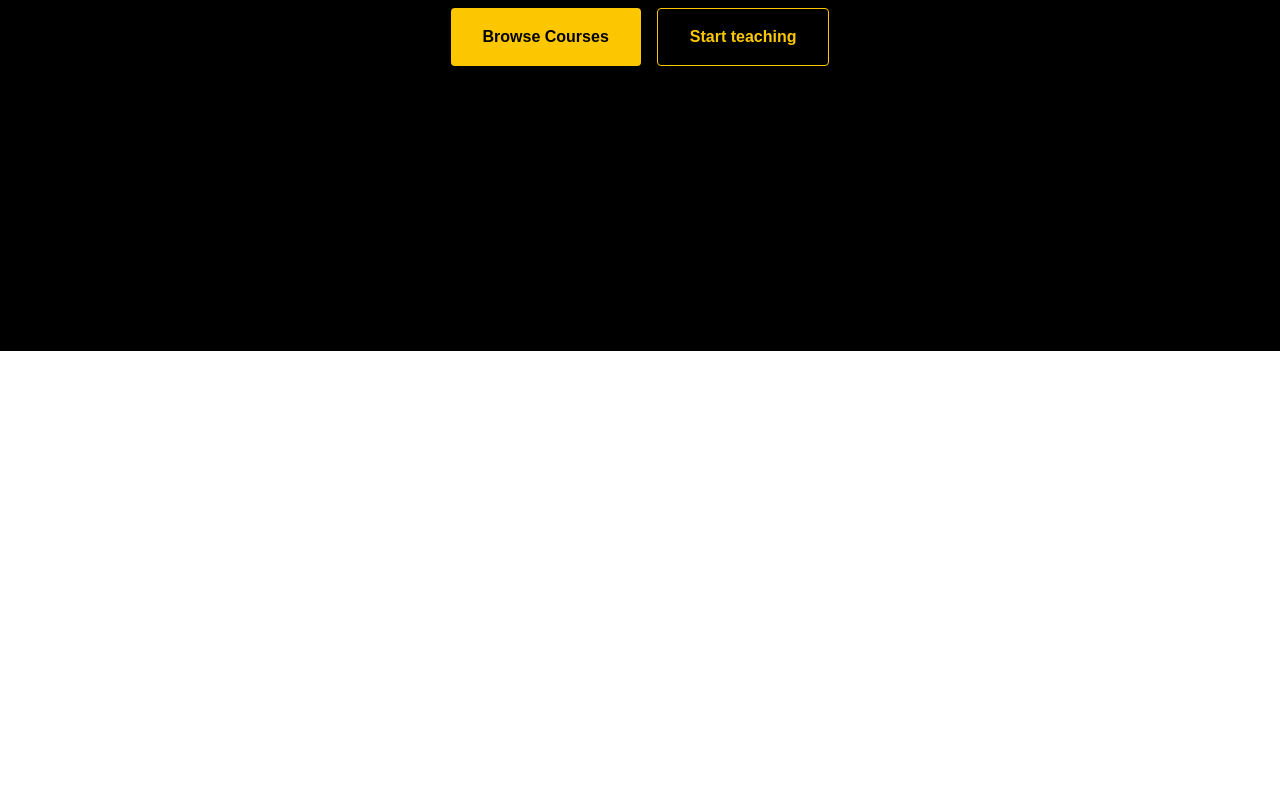
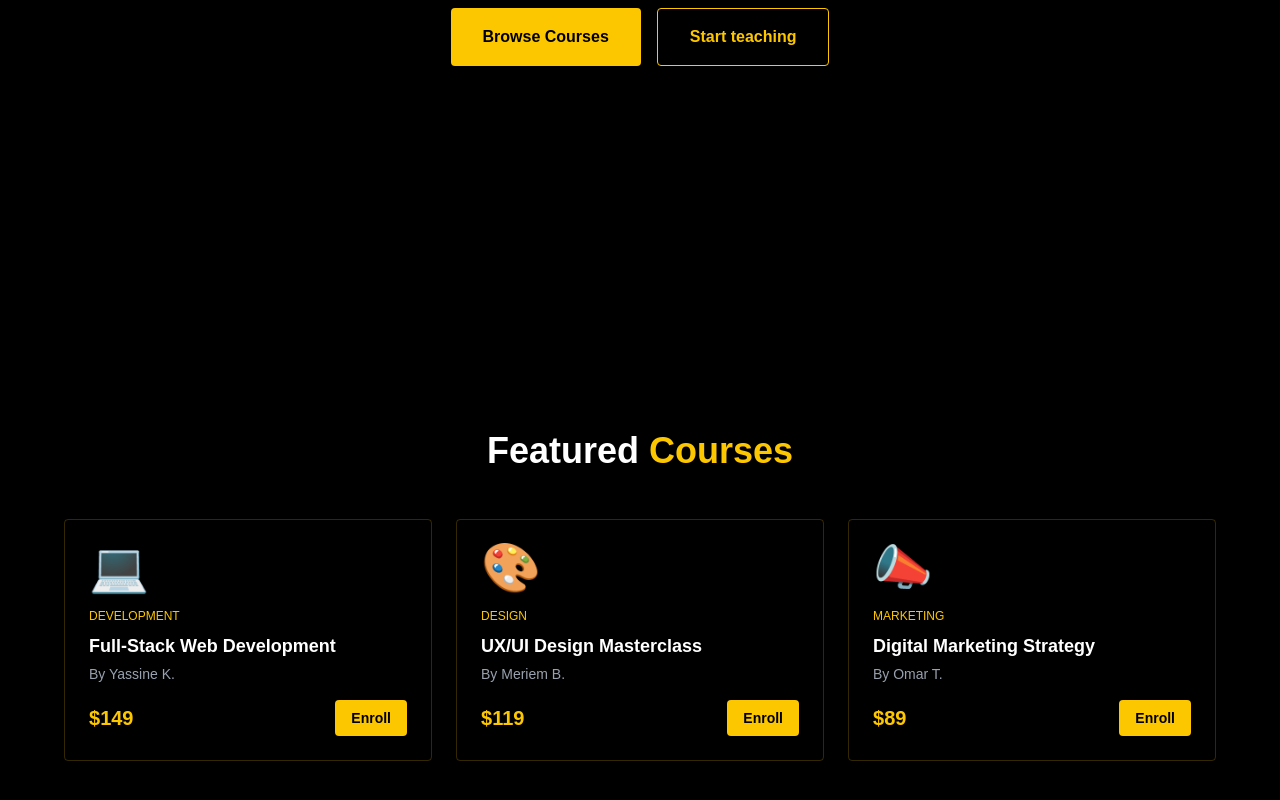
Before and after one commit to mahdouvha/learnflow, a Next.js app: page / in a window 1280 px wide. Shown: the part 518-1318 px from the top of the page. Before the commit the page ends 869 px from the top, so only its background shows below. Built offline with nearby package versions, Linux system fonts and the light colour scheme.

Commit message:
add hero and courses section

```diff
--- /dev/null
+++ b/app/components/CoursesSection.tsx
@@ -0,0 +1,29 @@
+const courses = [
+  { id: 1, title: "Full-Stack Web Development", instructor: "Yassine K.", price: 149, emoji: "💻", category: "Development" },
+  { id: 2, title: "UX/UI Design Masterclass", instructor: "Meriem B.", price: 119, emoji: "🎨", category: "Design" },
+  { id: 3, title: "Digital Marketing Strategy", instructor: "Omar T.", price: 89, emoji: "📣", category: "Marketing" },
+]
+
+export default function CoursesSection() {
+  return (
+    <section className="bg-black py-20 px-8">
+      <h2 className="text-white text-4xl font-bold text-center mb-12">
+        Featured <span className="text-yellow-400">Courses</span>
+      </h2>
+      <div className="grid grid-cols-3 gap-6 max-w-6xl mx-auto">
+        {courses.map((course) => (
+          <div key={course.id} className="border border-yellow-400/20 rounded p-6 hover:border-yellow-400 transition">
+            <div className="text-5xl mb-4">{course.emoji}</div>
+            <div className="text-yellow-400 text-xs uppercase mb-2">{course.category}</div>
+            <h3 className="text-white font-bold text-lg mb-1">{course.title}</h3>
+            <p className="text-gray-400 text-sm mb-4">By {course.instructor}</p>
+            <div className="flex justify-between items-center">
+              <span className="text-yellow-400 font-bold text-xl">${course.price}</span>
+              <button className="bg-yellow-400 text-black px-4 py-2 text-sm font-bold rounded">Enroll</button>
+            </div>
+          </div>
+        ))}
+      </div>
+    </section>
+  )
+}
--- a/app/page.tsx
+++ b/app/page.tsx
@@ -1,10 +1,12 @@
 import Navbar from "./components/Navbar"
 import Hero from "./components/Hero"
+import CoursesSection from "./components/CoursesSection"
 export default function Home(){
   return(
     <main className="bg-black min-h-screen ">
       <Navbar />
       <Hero />
+      <CoursesSection />
 
     </main>
   )
```
